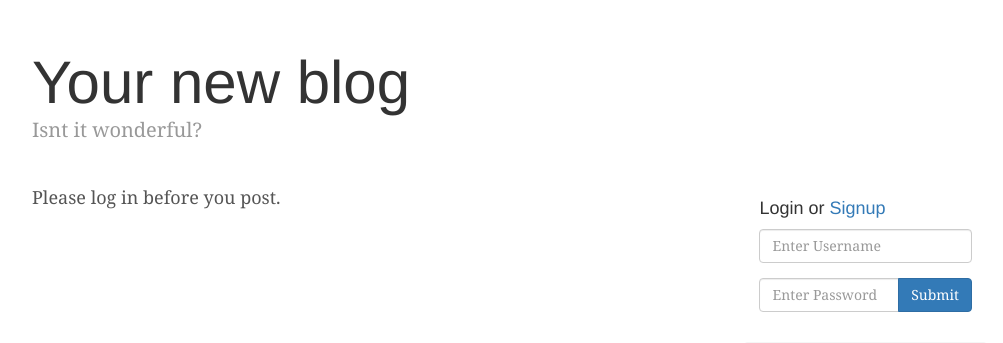
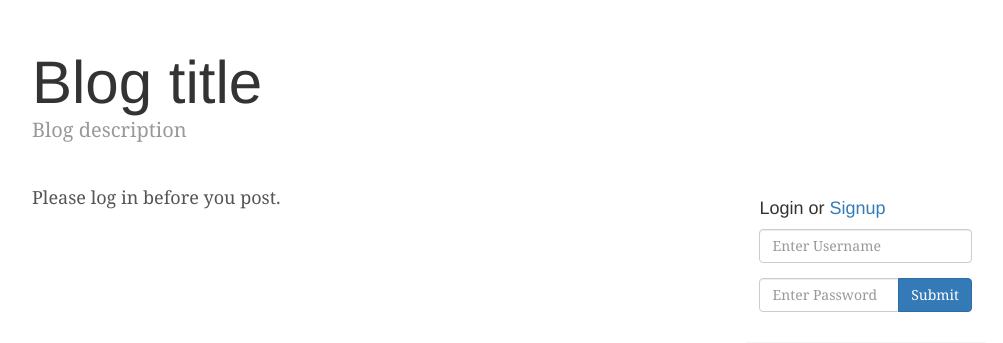
Before and after one commit to AlbertoALopez/gae-blog, a Python web app: template app/templates/newpost.html in a window 1280 px wide. Shown: the part 40-383 px from the top of the page, without its empty margins (138-1141 px from the left). Run offline with Jinja, Linux system fonts and the light colour scheme; the template is opened without the code that fills it, so the values that code supplies are empty; some libraries are stand-ins or nearby versions.

```diff
--- a/app/templates/base.html
+++ b/app/templates/base.html
@@ -6,7 +6,7 @@
     <meta charset="utf-8">
     <meta name="description" content="">
     <meta name="author" content="">
-    <title>GAE blog</title>
+    <title>GAE Blog</title>
     <link rel="stylesheet" href="https://maxcdn.bootstrapcdn.com/bootstrap/3.3.6/css/bootstrap.min.css" integrity="sha384-1q8mTJOASx8j1Au+a5WDVnPi2lkFfwwEAa8hDDdjZlpLegxhjVME1fgjWPGmkzs7" crossorigin="anonymous">
     <link type="text/css" rel="stylesheet" href="/static/stylesheets/blog.css">
     {% block scripthead %}
@@ -28,10 +28,9 @@
     </div>
 
     <div class="container">
-
       <div class="blog-header">
-        <h1 class="blog-title">Your new blog</h1>
-        <p class="lead blog-description">Isnt it wonderful?</p>
+        <h1 class="blog-title">Blog title</h1>
+        <p class="lead blog-description">Blog description<p>
       </div>
 
       <div class="row">
--- a/app/templates/editpost.html
+++ b/app/templates/editpost.html
@@ -1,6 +1,6 @@
 {% extends "base.html" %} {% block scripthead %}
     <script src="//cdn.tinymce.com/4/tinymce.min.js"></script>
-    <script>tinymce.init({ selector:'textarea' });</script>
+    <script>src="/static/js/tinymce.js"></script>
 {% endblock %} {% block content %}
     <form action="/blog/editpost" method="post" enctype="multipart/form-data">
         <div class="form-group">
--- a/app/templates/newpost.html
+++ b/app/templates/newpost.html
@@ -1,11 +1,10 @@
 {% extends "base.html" %}
 {% block scripthead %}
     <script src="//cdn.tinymce.com/4/tinymce.min.js"></script>
-    <script>tinymce.init({ selector:'textarea' });</script>
 {% endblock %}
 {% block content %}
 {% if user %}
-    <form action="" method="post" enctype="multipart/form-data">
+    <form action="/blog/newpost" method="post" enctype="multipart/form-data">
         <input type="hidden" name="post-submitter" value="{{user.name}}">
         {{error_message | safe}}
         <div class="form-group">
@@ -47,3 +46,6 @@
     <p>Please log in before you post.</p>
 {% endif %}
 {% endblock %}
+{% block javascript %}
+    <script src="/static/js/tinymce.js"></script>
+{% endblock %}
--- a/app/templates/permalink.html
+++ b/app/templates/permalink.html
@@ -42,7 +42,7 @@
                     <input id="post-id" type="hidden" name="post-id" value="{{ post.key.id() }}">
                 </div>
                 <div id="post-form-textarea" class="form-group">
-                    <textarea id="post-body" name="post-body" class="form-control" rows="3">{{ post.post_body }}</textarea>
+                    <textarea id="post-body" name="post-body" class="form-control" rows="3">{{ post.post_body | safe }}</textarea>
                     <label id="post-body-error" style="display:none;" class="control-label" for="comment">Please enter a post body.</label>
                 </div>
                 <input id="submit-edit-btn" value="Submit" type="submit" name="edit-post" class="btn btn-primary">
--- /dev/null
+++ b/static/js/tinymce.js
@@ -0,0 +1,17 @@
+$(function() {
+    tinymce.init({
+        selector: 'textarea',
+        height: 500,
+        plugins: [
+            'advlist autolink lists link image charmap print preview anchor',
+            'searchreplace visualblocks code fullscreen',
+            'insertdatetime media table contextmenu paste code'
+        ],
+        toolbar: 'undo redo | styleselect | bold italic | alignleft aligncenter alignright alignjustify | bullist numlist outdent indent | link image',
+        setup: function (editor) {
+            editor.on('change', function () {
+                editor.save();
+            });
+        }
+    });
+});
```
Also changed, not shown: app/views/PostHandler.py (+4 -3 lines), static/js/comment.js (+6 -1 lines), 1 other file.
